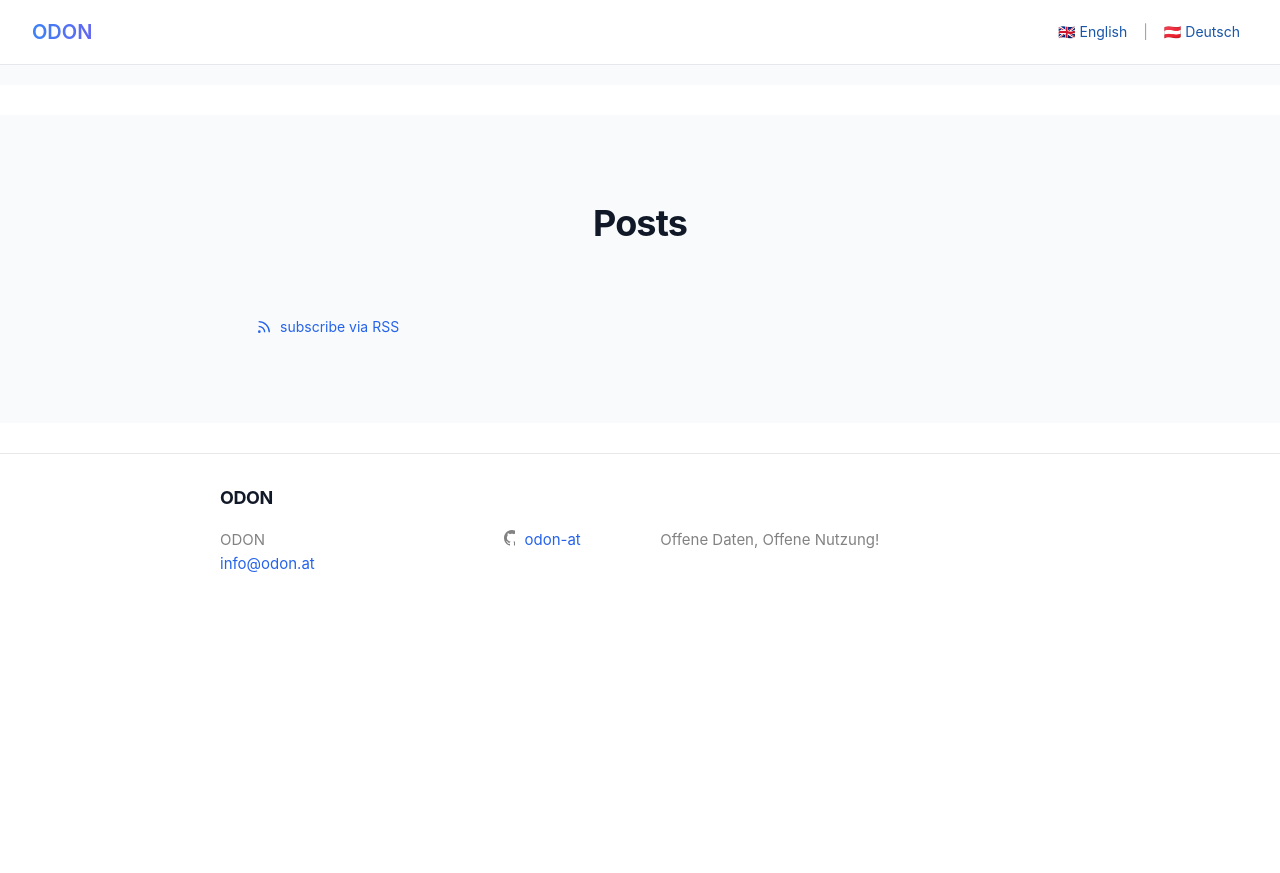
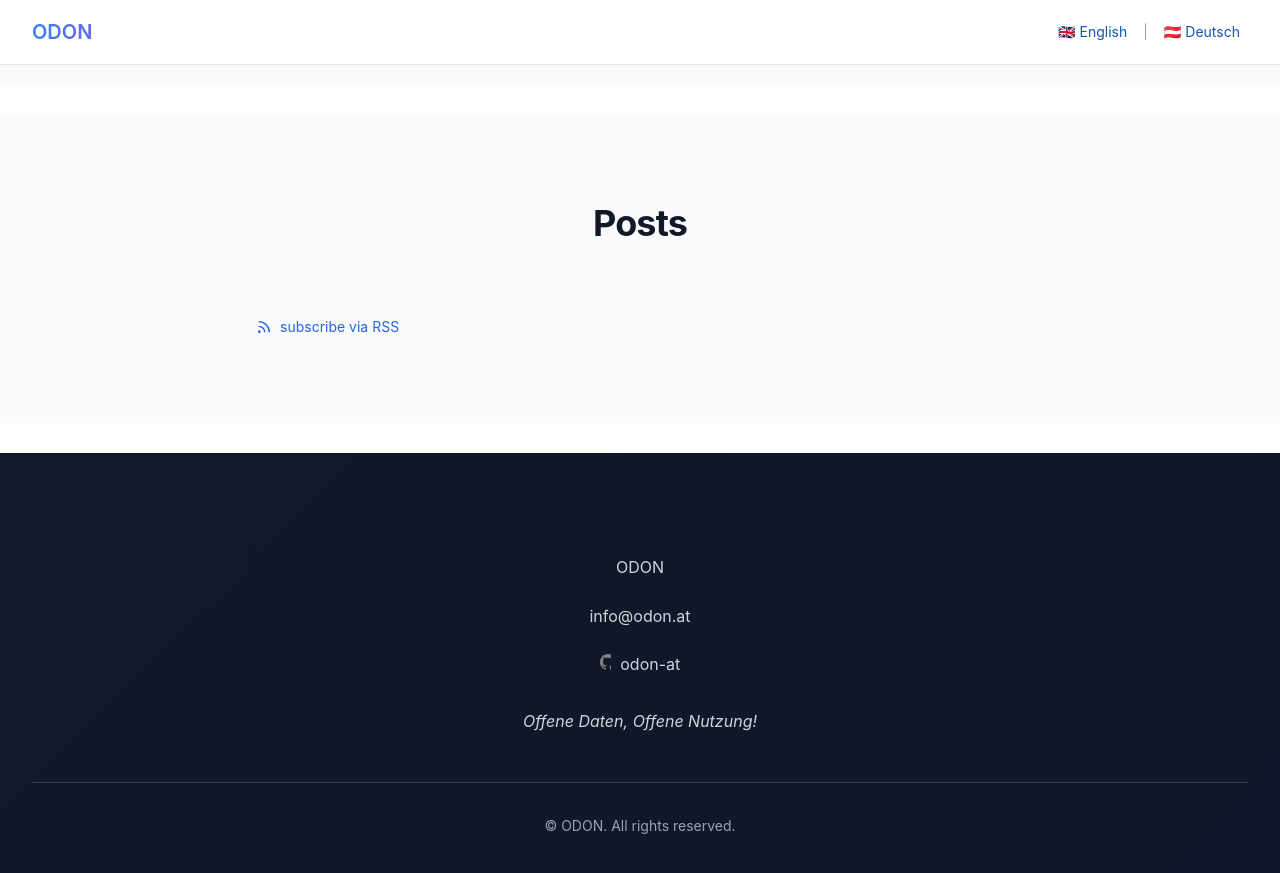
Before and after one commit to verein-odon/verein-odon.github.io, a Jekyll site: the page built from docs/_layouts/home.html, in a window 1280 px wide and 900 px high, scrolled down 917 px. Shown: the top 873 px of the window. Built offline with Jekyll 4.4.1, drawn with Linux system fonts in a browser that asks for light colours; before the commit the page ends 1553 px from its top, so only the background shows below that.

Commit message:
Applied new design to footer

```diff
--- a/docs/_includes/footer.html
+++ b/docs/_includes/footer.html
@@ -1,4 +1,23 @@
-<footer class="site-footer h-card">
+ <!-- Footer -->
+  <footer class="footer">
+    <div class="container">
+      <div class="footer-content">
+        <h3 class="footer-title">{{ site.title | escape }}</h3>
+        <div class="footer-info">
+          <p>ODON</p>
+          <p><a href="mailto:info@odon.at">info@odon.at</a></p>
+          {%- include social.html -%}
+          <p class="footer-tagline" data-translate="footer.tagline">{{- site.description | escape -}}</p>
+        </div>
+      </div>
+      <div class="footer-bottom">
+        <p>&copy; <span id="year"></span> ODON. All rights reserved.</p>
+      </div>
+    </div>
+  </footer>
+
+
+<!-- <footer class="site-footer h-card">
   <data class="u-url" href="{{ "/" | relative_url }}"></data>
 
   <div class="wrapper">
@@ -32,4 +51,4 @@
 
   </div>
 
-</footer>
+</footer> -->
```
